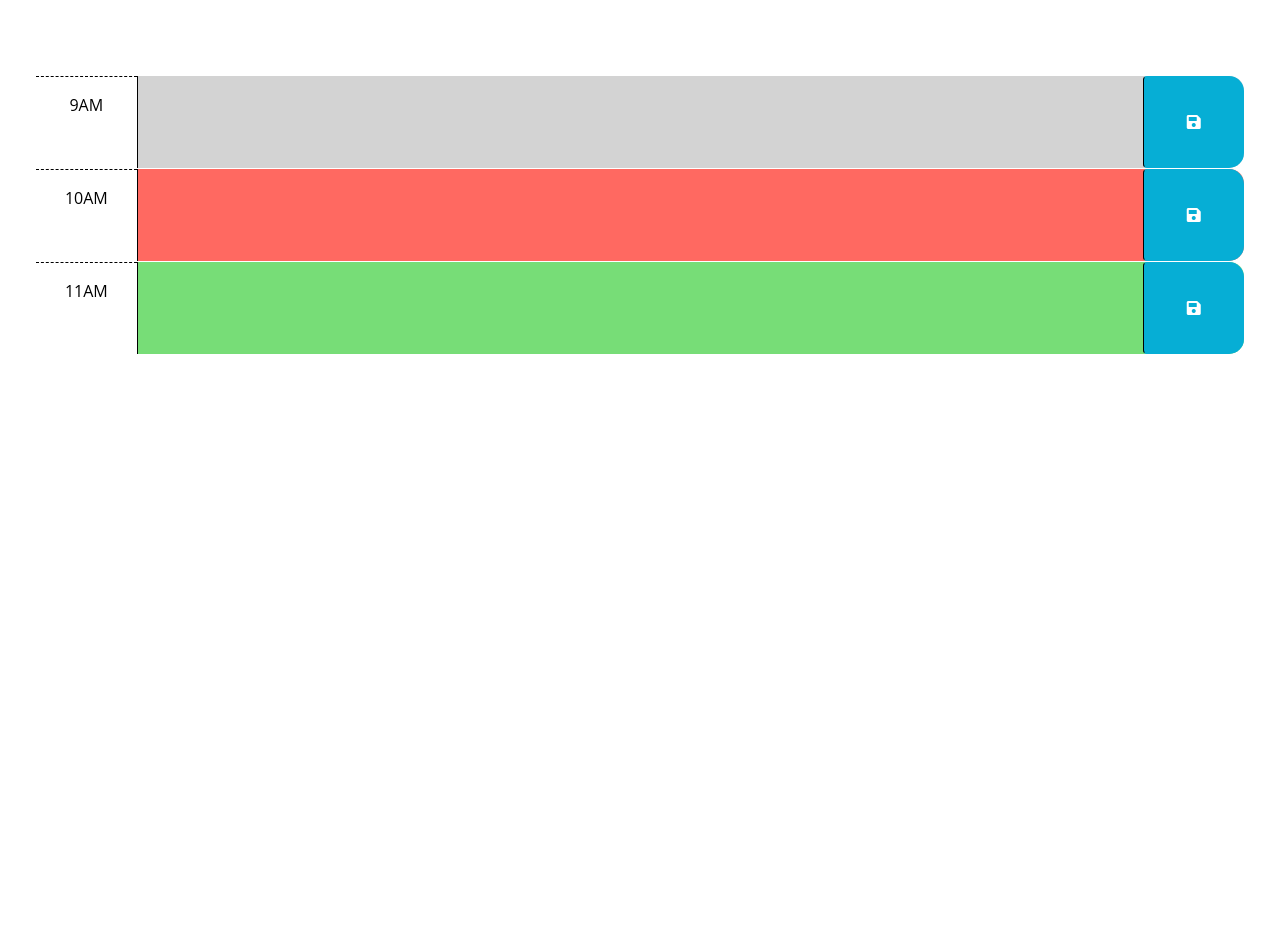
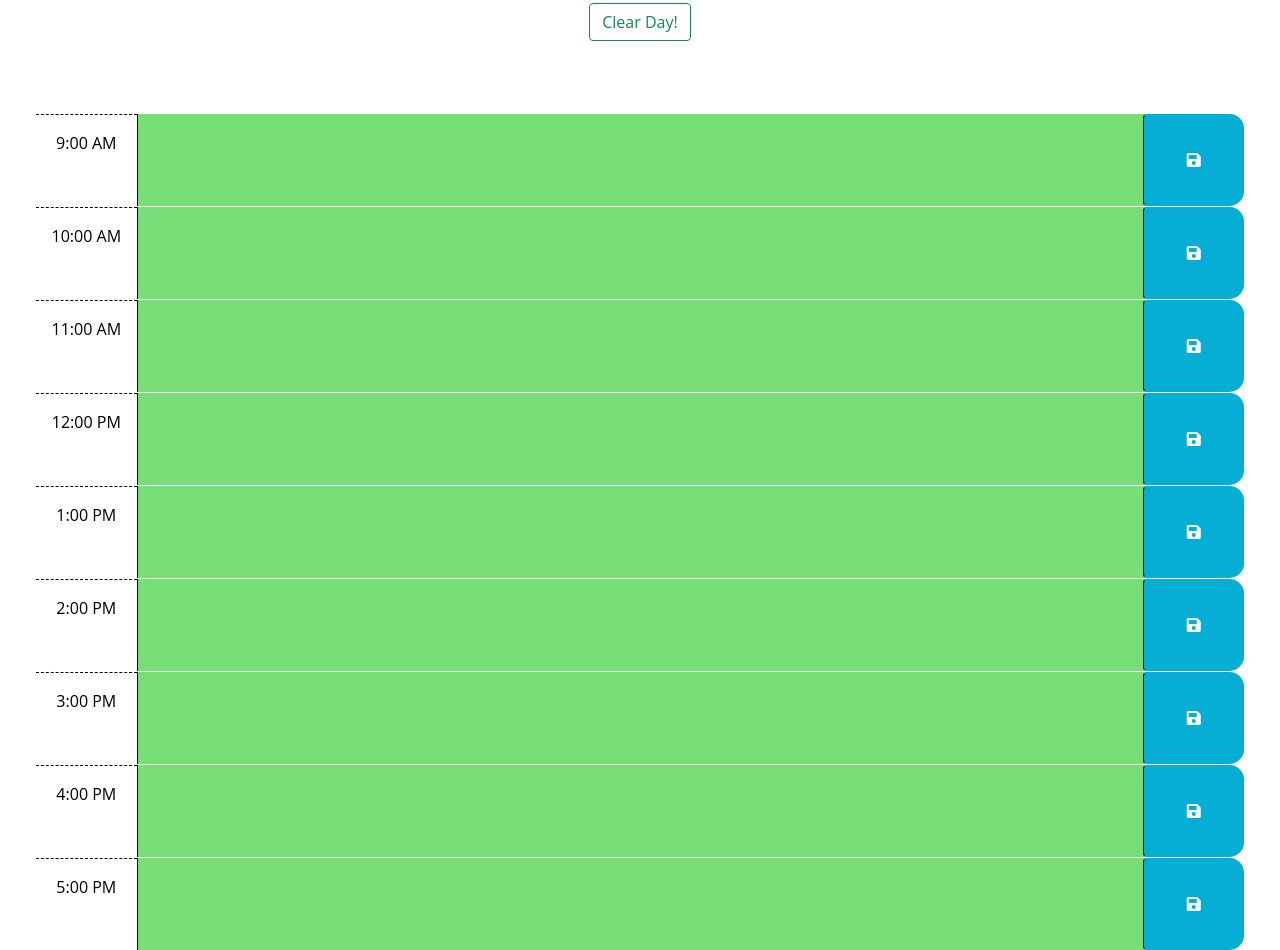
Before and after one commit to fibarrafdec/Work-Day-Scheduler, a plain HTML site: page index.html in a window 1280 px wide. Shown: the part 176-1126 px from the top of the page. Before the commit the page ends 800 px from the top, so only its background shows below. Drawn offline with nearby package versions, Linux system fonts and the light colour scheme.

Commit message:
add all day's hours

```diff
--- a/index.html
+++ b/index.html
@@ -29,6 +29,7 @@
       <h1 class="display-3">Work Day Scheduler</h1>
       <p class="lead">A simple calendar app for scheduling your work day</p>
       <p id="currentDay" class="lead"></p>
+      <button type="button" class="btn btn-outline-success" id="clearDay">Clear Day!</button>
     </header>
     <div class="container-fluid px-5">
       <!-- Use class for "past", "present", and "future" to apply styles to the
@@ -40,28 +41,64 @@
         in the finished product. Remember to delete this comment once the
         code is implemented.
         -->
-
-      <!-- Example of a past time block. The "past" class adds a gray background color. -->
-      <div id="hour-9" class="row time-block past">
-        <div class="col-2 col-md-1 hour text-center py-3">9AM</div>
+      <div id="hour-9" class="row time-block past present future">
+        <div class="col-2 col-md-1 hour text-center py-3">9:00 AM</div>
         <textarea class="col-8 col-md-10 description" rows="3"> </textarea>
         <button class="btn saveBtn col-2 col-md-1" aria-label="save">
           <i class="fas fa-save" aria-hidden="true"></i>
         </button>
       </div>
-
-      <!-- Example of a present time block. The "present" class adds a red background color. -->
-      <div id="hour-10" class="row time-block present">
-        <div class="col-2 col-md-1 hour text-center py-3">10AM</div>
+      <div id="hour-10" class="row time-block past present future">
+        <div class="col-2 col-md-1 hour text-center py-3">10:00 AM</div>
         <textarea class="col-8 col-md-10 description" rows="3"> </textarea>
         <button class="btn saveBtn col-2 col-md-1" aria-label="save">
           <i class="fas fa-save" aria-hidden="true"></i>
         </button>
       </div>
-
-      <!-- Example of a future time block. The "future" class adds a green background color. -->
-      <div id="hour-11" class="row time-block future">
-        <div class="col-2 col-md-1 hour text-center py-3">11AM</div>
+      <div id="hour-11" class="row time-block past present future">
+        <div class="col-2 col-md-1 hour text-center py-3">11:00 AM</div>
+        <textarea class="col-8 col-md-10 description" rows="3"> </textarea>
+        <button class="btn saveBtn col-2 col-md-1" aria-label="save">
+          <i class="fas fa-save" aria-hidden="true"></i>
+        </button>
+      </div>
+      <div id="hour-12" class="row time-block past present future">
+        <div class="col-2 col-md-1 hour text-center py-3">12:00 PM</div>
+        <textarea class="col-8 col-md-10 description" rows="3"> </textarea>
+        <button class="btn saveBtn col-2 col-md-1" aria-label="save">
+          <i class="fas fa-save" aria-hidden="true"></i>
+        </button>
+      </div>
+      <div id="hour-13" class="row time-block past present future">
+        <div class="col-2 col-md-1 hour text-center py-3">1:00 PM</div>
+        <textarea class="col-8 col-md-10 description" rows="3"> </textarea>
+        <button class="btn saveBtn col-2 col-md-1" aria-label="save">
+          <i class="fas fa-save" aria-hidden="true"></i>
+        </button>
+      </div>
+      <div id="hour-14" class="row time-block past present future">
+        <div class="col-2 col-md-1 hour text-center py-3">2:00 PM</div>
+        <textarea class="col-8 col-md-10 description" rows="3"> </textarea>
+        <button class="btn saveBtn col-2 col-md-1" aria-label="save">
+          <i class="fas fa-save" aria-hidden="true"></i>
+        </button>
+      </div>
+      <div id="hour-15" class="row time-block past present future">
+        <div class="col-2 col-md-1 hour text-center py-3">3:00 PM</div>
+        <textarea class="col-8 col-md-10 description" rows="3"> </textarea>
+        <button class="btn saveBtn col-2 col-md-1" aria-label="save">
+          <i class="fas fa-save" aria-hidden="true"></i>
+        </button>
+      </div>
+      <div id="hour-16" class="row time-block past present future">
+        <div class="col-2 col-md-1 hour text-center py-3">4:00 PM</div>
+        <textarea class="col-8 col-md-10 description" rows="3"> </textarea>
+        <button class="btn saveBtn col-2 col-md-1" aria-label="save">
+          <i class="fas fa-save" aria-hidden="true"></i>
+        </button>
+      </div>
+      <div id="hour-17" class="row time-block past present future">
+        <div class="col-2 col-md-1 hour text-center py-3">5:00 PM</div>
         <textarea class="col-8 col-md-10 description" rows="3"> </textarea>
         <button class="btn saveBtn col-2 col-md-1" aria-label="save">
           <i class="fas fa-save" aria-hidden="true"></i>
--- a/script.js
+++ b/script.js
@@ -1,3 +1,9 @@
+
+
+
+
+
+
 // Wrap all code that interacts with the DOM in a call to jQuery to ensure that
 // the code isn't run until the browser has finished rendering all the elements
 // in the html.
--- a/style.css
+++ b/style.css
@@ -10,6 +10,10 @@ body {
     color: #000000;
     border-left: 1px solid black;
     padding: 10px;
+  }
+
+  header {
+    text-align: center;
   }
 
   .description {
```
